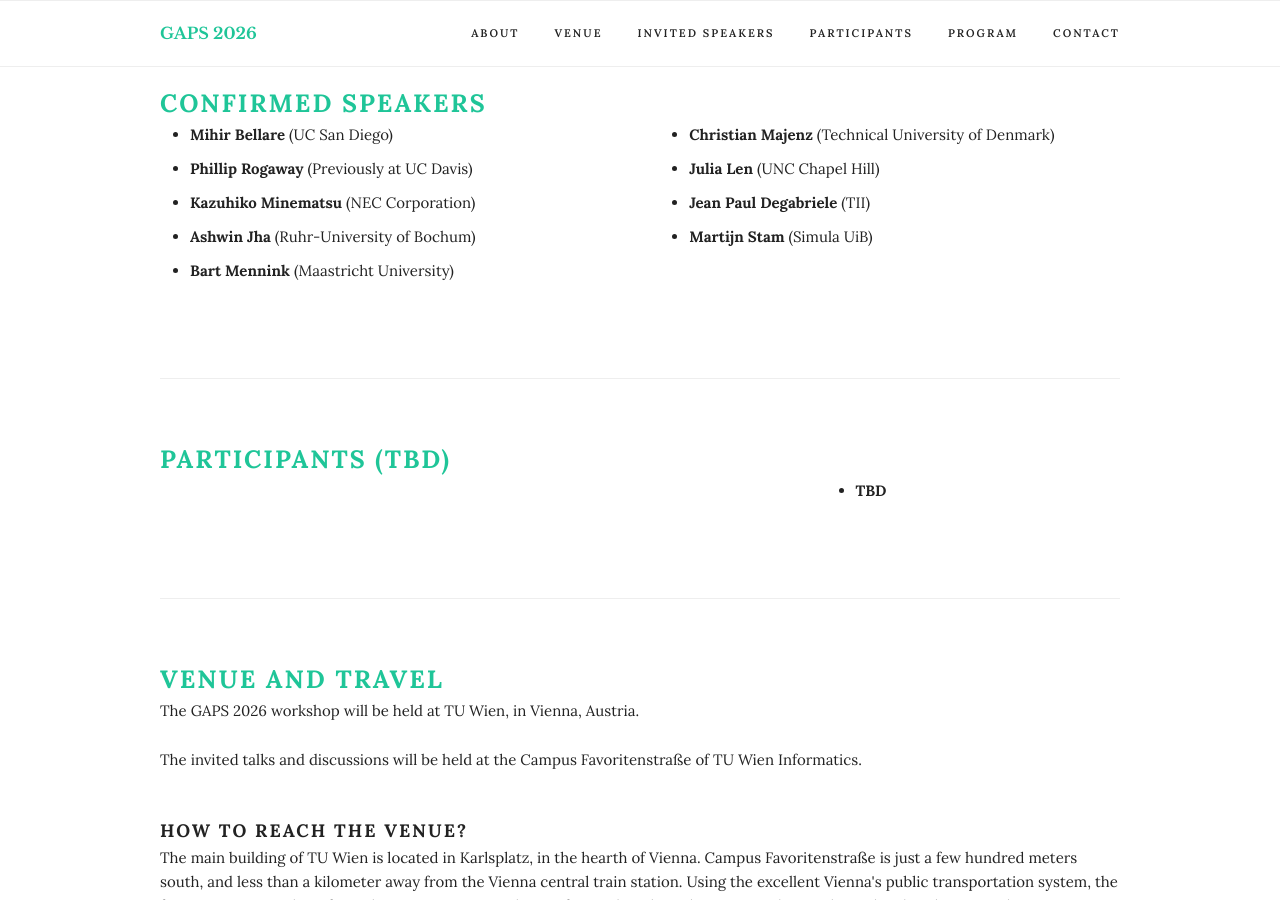
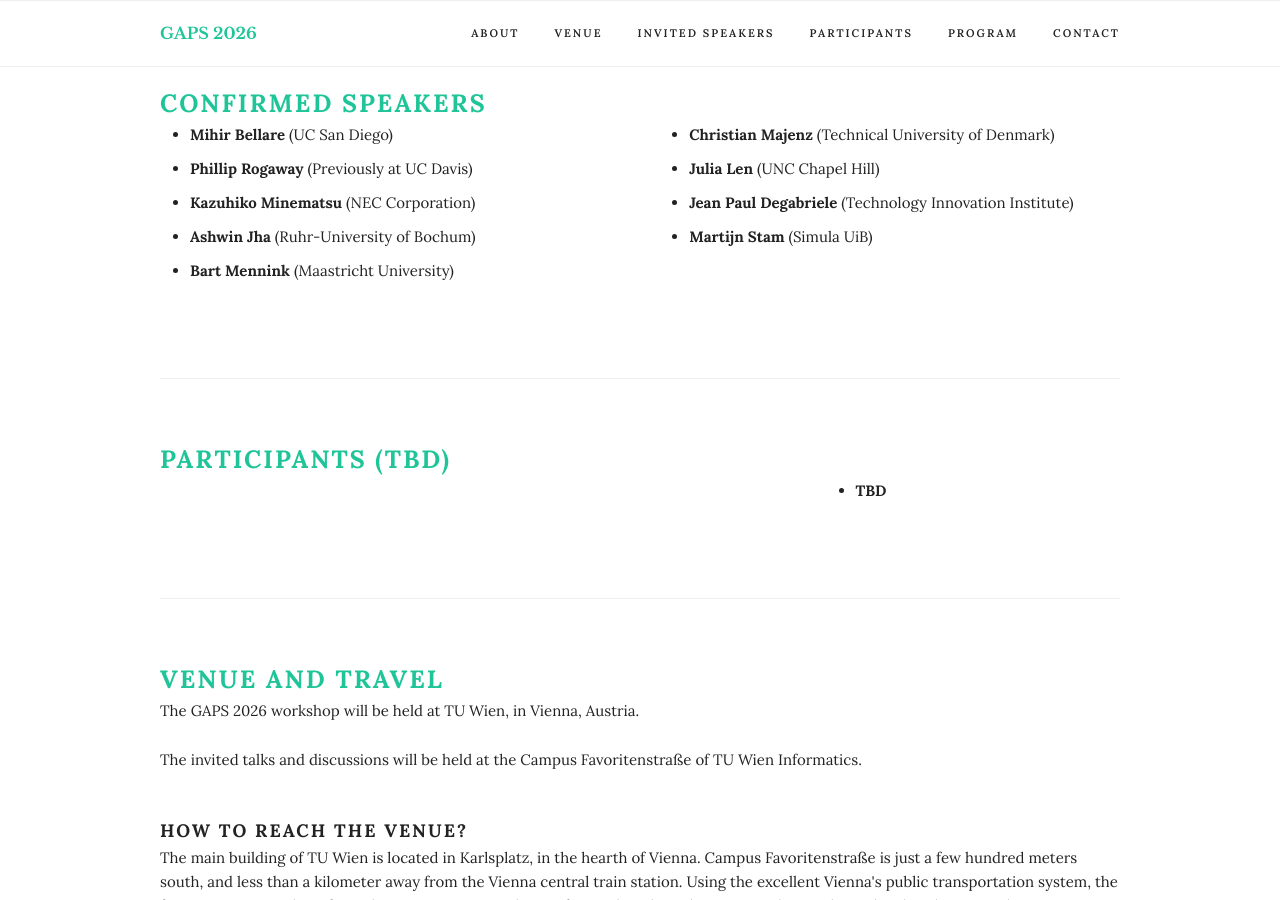
Before and after one commit to gapsworkshop/gaps2026, a Jekyll site: the page built from index.html, in a window 1280 px wide and 900 px high, scrolled down 1117 px. Built offline with Jekyll 4.4.1, drawn with Linux system fonts in a browser that asks for light colours.

Commit message:
updated affiliation

```diff
--- a/_data/speakers.yml
+++ b/_data/speakers.yml
@@ -28,7 +28,7 @@
 
 - first: Jean Paul
   last: Degabriele
-  affiliation: TII
+  affiliation: Technology Innovation Institute
 
 - first: Martijn
   last: Stam
```
